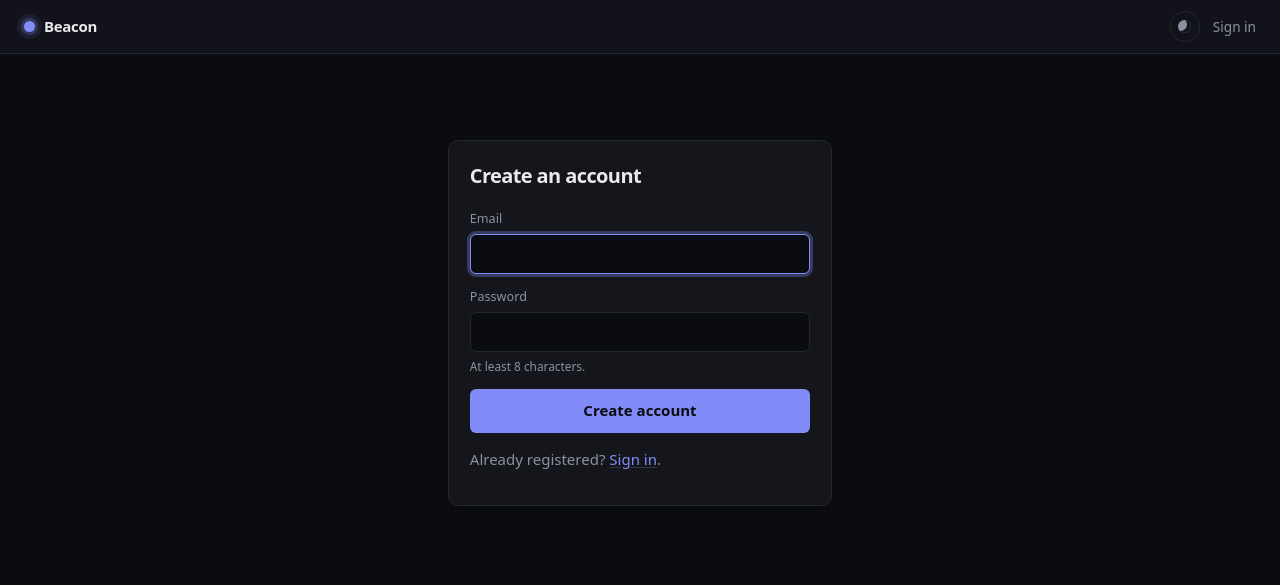
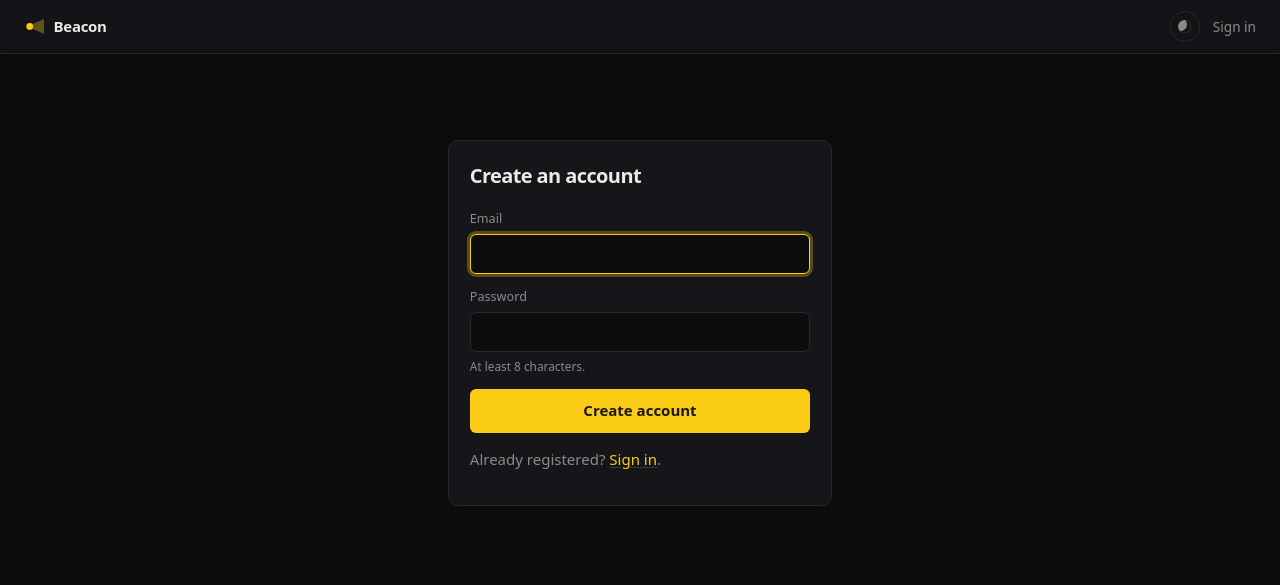
Before and after one commit to albileksi-hub/beacon, a FastAPI app: page /signup in a window 1280 px wide. Shown: the top 585 px of the page. Run offline with FastAPI, Linux system fonts and the light colour scheme.

Commit message:
Theme it yellow, and draw a mark that means something
Yellow is the one hue that forces a distinction the others let you
ignore. Bright yellow on white is 1.53:1 and unreadable as text; dark
text on bright yellow is 11.4:1 and excellent. One --accent token cannot
be both, so there are two:

  --accent       what accent-coloured text is drawn in. Bright yellow in
                 the dark theme, a dark ochre in the light one, because
                 nothing brighter carries text on white.
  --accent-fill  what goes behind text -- the selected tab, the primary
                 button. Bright yellow in both themes, always with
                 --on-accent over it.

So the selected pill is properly yellow in both themes and the links stay
readable in both, which one token could not have managed. Measured
against the rendered tokens: every text pair clears AA, the tightest
being 5.65 dark and 4.83 light.

The mark was a dot with two glow rings -- a smudge at 11px that said
nothing about the product. It is a light throwing a beam now, inline SVG
so it follows the theme, and the favicon matches.

It took two goes. The first drew two beams, one either side of the
circle, which is symmetric and therefore reads as a bow tie; I only saw
that by scaling it up to look at it. One beam and not two: the asymmetry
is what makes it a light rather than an ornament.

The mark uses --accent rather than --accent-fill, because it sits on the
page with nothing behind it and a graphic needs 3:1 against what it is
drawn on. Bright yellow on a white topbar is 1.5:1.

651 tests, 100% coverage of app/.

Co-Authored-By: Claude Opus 5 <noreply@anthropic.com>

```diff
--- a/app/templates/base.html
+++ b/app/templates/base.html
@@ -12,7 +12,17 @@
   <body>
     <header class="topbar">
       <a class="brand" href="/">
-        <span class="mark" aria-hidden="true"></span>
+        {# A light throwing one beam. Inline rather than an <img> so it takes
+           its colour from the theme like everything else.
+
+           One beam and not two: symmetric wedges either side of a circle read
+           as a bow tie, which is a thing you only find out by looking at it
+           enlarged. Asymmetry is what makes it a light rather than an
+           ornament. #}
+        <svg class="mark" viewBox="0 0 24 24" aria-hidden="true">
+          <circle class="mark-core" cx="6.6" cy="12" r="3.9" />
+          <path class="mark-beam" d="M9.4 9.4 L23 3.6 V20.4 L9.4 14.6 Z" />
+        </svg>
         <span>Beacon</span>
       </a>
 
--- a/static/dashboard.css
+++ b/static/dashboard.css
@@ -1,68 +1,79 @@
 /* Beacon dashboard styles.
 
-   Slate with an indigo accent. The accent is the one hue on the page and it is
-   spent on two things: what is selected, and the line on the chart. Everything
-   that means good or bad news -- a rise, a fall, the live counter -- keeps its
-   own colour, so a green number is still green because it is good rather than
-   because it is decorative.
+   Yellow, which is the one hue that forces a distinction the others let you
+   ignore: the colour text can BE, and the colour you can put text ON are not
+   the same. Bright yellow on white is 1.5:1 and unreadable, while dark text on
+   bright yellow is 11:1 and excellent. So there are two tokens.
+
+     --accent       what accent-coloured text is drawn in. Bright yellow in the
+                    dark theme, a dark ochre in the light one, because nothing
+                    brighter can carry text on white.
+     --accent-fill  what gets used as a ground behind text -- the selected tab,
+                    the primary button. Bright yellow in both themes, always
+                    with --on-accent over it.
+
+   Good and bad news keep their own colours, so a green number is green because
+   it is good rather than because it is decorative.
 
    Themed with tokens. Dark is the default and sits on bare :root, so it is
    what a visitor gets whatever their system is set to; light applies only when
    someone asks for it with the toggle. */
 
 :root {
-  --bg: #0b0c10;
-  --bg-tint: #12141b;
-  --panel: #14161c;
-  --panel-soft: #1b1e27;
-  --text: #e9eaee;
-  --text-soft: #c0c4cf;
-  --muted: #8b91a1;
-  --border: #232733;
-  --border-strong: #333949;
-  --accent: #818cf8;
-  --accent-hover: #a5b4fc;
-  --accent-soft: #1e2140;
-  --accent-line: #3b3f6b;
-  --on-accent: #0b0c10;
-  --up: #34d399;
+  --bg: #0c0c0d;
+  --bg-tint: #131314;
+  --panel: #16161a;
+  --panel-soft: #1e1e22;
+  --text: #eceae4;
+  --text-soft: #c6c4bc;
+  --muted: #8b8a85;
+  --border: #282828;
+  --border-strong: #3a3a38;
+  --accent: #facc15;
+  --accent-fill: #facc15;
+  --accent-hover: #fde047;
+  --accent-soft: #2a2410;
+  --accent-line: #5c5117;
+  --on-accent: #1a180a;
+  --up: #4ade80;
   --down: #fb7185;
-  --live: #34d399;
+  --live: #4ade80;
   --danger-text: #fca5a5;
-  --danger-bg: #2a1a1f;
-  --danger-border: #4a2430;
+  --danger-bg: #2a1818;
+  --danger-border: #4a2626;
   --shadow-sm: none;
   --shadow-md: none;
-  --ring: 0 0 0 3px rgba(129, 140, 248, 0.32);
+  --ring: 0 0 0 3px rgba(250, 204, 21, 0.30);
 
   --radius: 10px;
   --radius-sm: 6px;
 }
 
 :root[data-theme="light"] {
-  --bg: #f8f9fb;
-  --bg-tint: #eef0f5;
+  --bg: #fbfaf7;
+  --bg-tint: #f4f2ec;
   --panel: #ffffff;
-  --panel-soft: #f3f5f9;
-  --text: #111726;
-  --text-soft: #3c4356;
-  --muted: #656d80;
-  --border: #e3e6ee;
-  --border-strong: #cfd4e0;
-  --accent: #4f46e5;
-  --accent-hover: #4338ca;
-  --accent-soft: #eef0fe;
-  --accent-line: #c7cbf7;
-  --on-accent: #ffffff;
+  --panel-soft: #f5f3ed;
+  --text: #1c1917;
+  --text-soft: #403c36;
+  --muted: #67675f;
+  --border: #e8e5dd;
+  --border-strong: #d5d1c6;
+  --accent: #a16207;
+  --accent-fill: #facc15;
+  --accent-hover: #854d0e;
+  --accent-soft: #fdf6d8;
+  --accent-line: #f0d675;
+  --on-accent: #1c1917;
   --up: #15803d;
   --down: #dc2626;
   --live: #16a34a;
   --danger-text: #b91c1c;
   --danger-bg: #fef2f2;
   --danger-border: #fecaca;
-  --shadow-sm: 0 1px 2px rgba(17, 23, 38, 0.05);
-  --shadow-md: 0 1px 2px rgba(17, 23, 38, 0.04), 0 6px 16px -6px rgba(17, 23, 38, 0.1);
-  --ring: 0 0 0 3px rgba(79, 70, 229, 0.24);
+  --shadow-sm: 0 1px 2px rgba(28, 25, 23, 0.05);
+  --shadow-md: 0 1px 2px rgba(28, 25, 23, 0.04), 0 6px 16px -6px rgba(28, 25, 23, 0.1);
+  --ring: 0 0 0 3px rgba(161, 98, 7, 0.24);
 }
 
 * { box-sizing: border-box; }
@@ -146,16 +157,23 @@ code, pre, .snippet {
   text-decoration: none;
 }
 
+/* A light throwing two beams, which is what a beacon is. Drawn rather than
+   dotted: the old mark was a circle with two glow rings, which at 11px was a
+   smudge and said nothing about the product.
+
+   It takes --accent rather than --accent-fill because it sits on the page
+   itself with nothing behind it, and a graphic needs 3:1 against what it is
+   drawn on -- bright yellow on a white topbar is 1.5:1. */
 .mark {
-  position: relative;
-  width: 0.7rem;
-  height: 0.7rem;
-  border-radius: 50%;
-  background: var(--accent);
-  box-shadow:
-    0 0 0 3px color-mix(in srgb, var(--accent) 22%, transparent),
-    0 0 0 7px color-mix(in srgb, var(--accent) 9%, transparent);
+  display: block;
+  width: 1.3rem;
+  height: 1.3rem;
+  color: var(--accent);
+  flex: 0 0 auto;
 }
+
+.mark-beam { fill: currentColor; opacity: 0.34; }
+.mark-core { fill: currentColor; }
 
 .who {
   color: var(--muted);
@@ -225,13 +243,13 @@ code, pre, .snippet {
 }
 
 .periods a:hover { color: var(--text); background: var(--panel); }
-.periods a.current:hover { color: var(--on-accent); background: var(--accent-hover); }
+.periods a.current:hover { color: var(--on-accent); background: var(--accent-line); }
 
 .periods a.current {
   /* Same problem, same answer: panel on panel-soft is 1.1:1, which reads as
      nothing at all whatever the hue is. */
   color: var(--on-accent);
-  background: var(--accent);
+  background: var(--accent-fill);
   font-weight: 600;
   box-shadow: none;
 }
@@ -551,7 +569,7 @@ h2 {
      1.1:1 and reads as nothing at all; the selected tab takes the accent as
      its ground instead, which is 6:1 against the panel and unmistakable. */
   color: var(--on-accent);
-  background: var(--accent);
+  background: var(--accent-fill);
   font-weight: 600;
 }
 
@@ -1122,7 +1140,7 @@ h2 {
   /* Not white: the dark theme's accent is a bright teal, and white on it is
      1.9:1. The token flips with the palette so the button stays readable. */
   color: var(--on-accent);
-  background: var(--accent);
+  background: var(--accent-fill);
   box-shadow: var(--shadow-sm);
 }
 
```
Also changed, not shown: static/favicon.svg.
